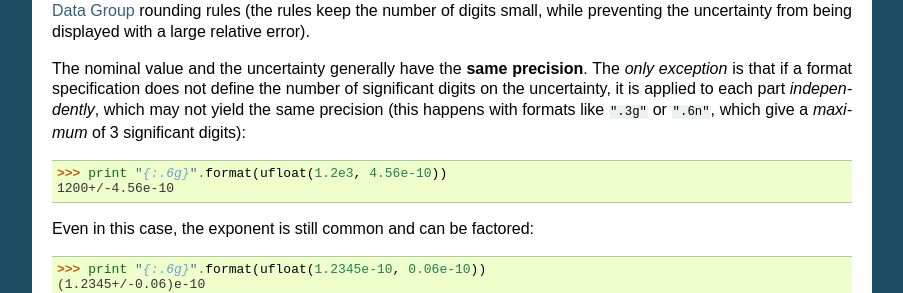
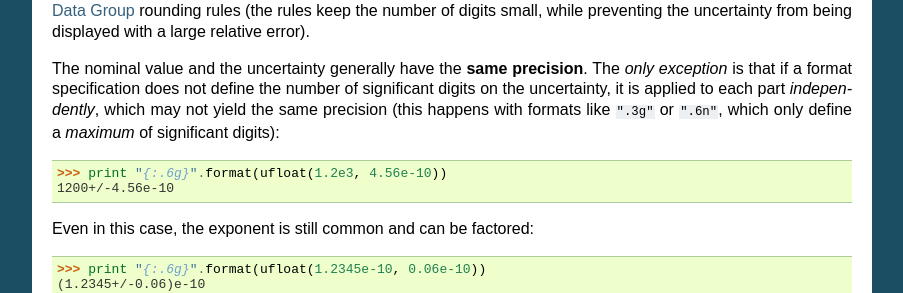
Before and after one commit to lmfit/uncertainties, a Sphinx documentation site: the page built from doc/user_guide.rst, in a window 1280 px wide and 900 px high, scrolled down 2960 px. Shown: the part 159-452 px from the top of the window, without its empty margins (198-1101 px from the left). Built offline with Sphinx 7.4.7, drawn with Linux system fonts in a browser that asks for light colours; the version number is read from the project's files by our own code.

Commit message:
Fixed obsolete text.

```diff
--- a/doc/user_guide.rst
+++ b/doc/user_guide.rst
@@ -211,7 +211,7 @@ precision**.  The *only exception* is that if a format specification
 does not define the number of significant digits on the uncertainty,
 it is applied to each part *independently*, which may not yield the
 same precision (this happens with formats like ``".3g"`` or ``".6n"``,
-which give a *maximum* of 3 significant digits):
+which only define a *maximum* of significant digits):
 
 >>> print "{:.6g}".format(ufloat(1.2e3, 4.56e-10))
 1200+/-4.56e-10
```
